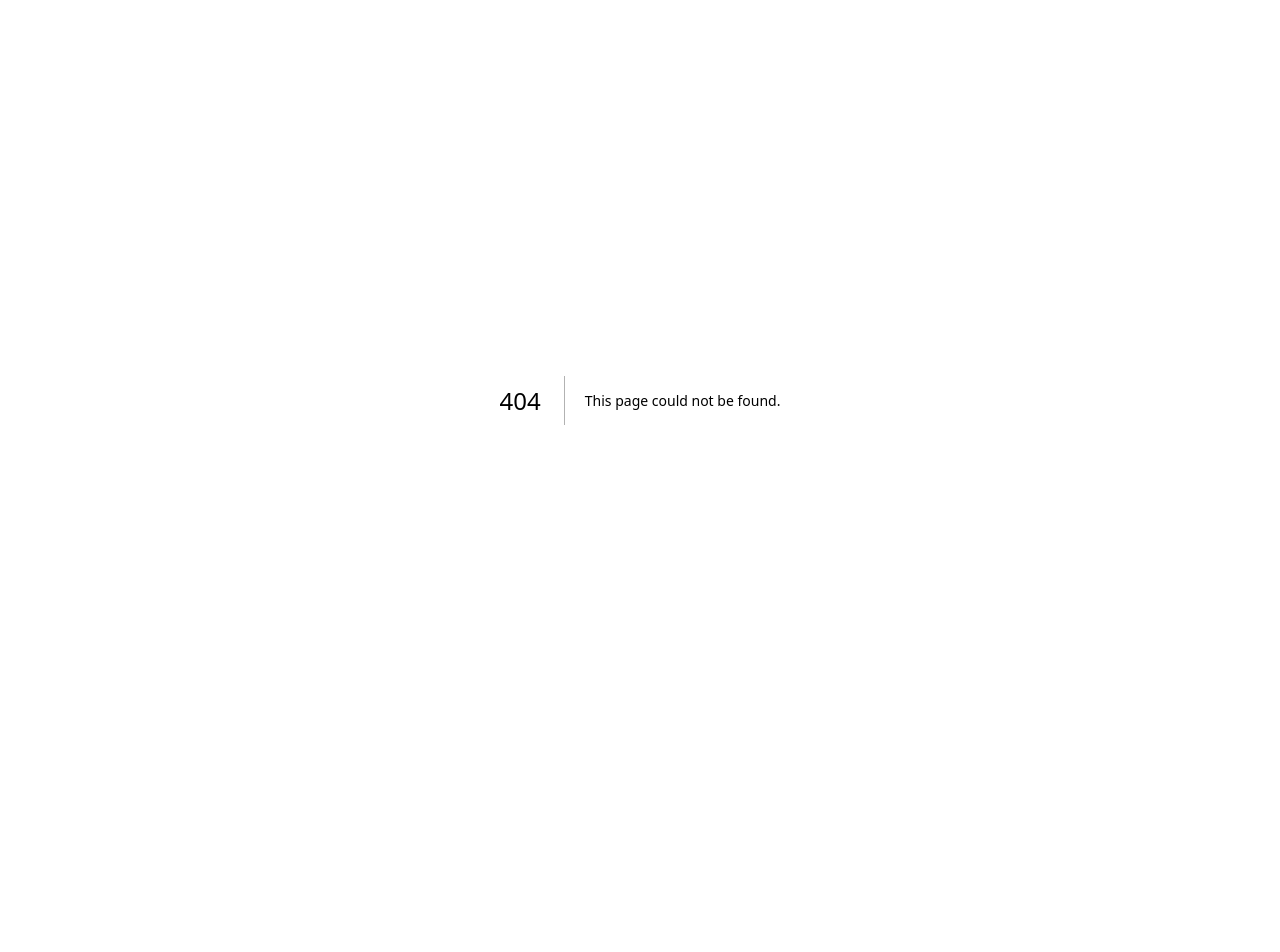
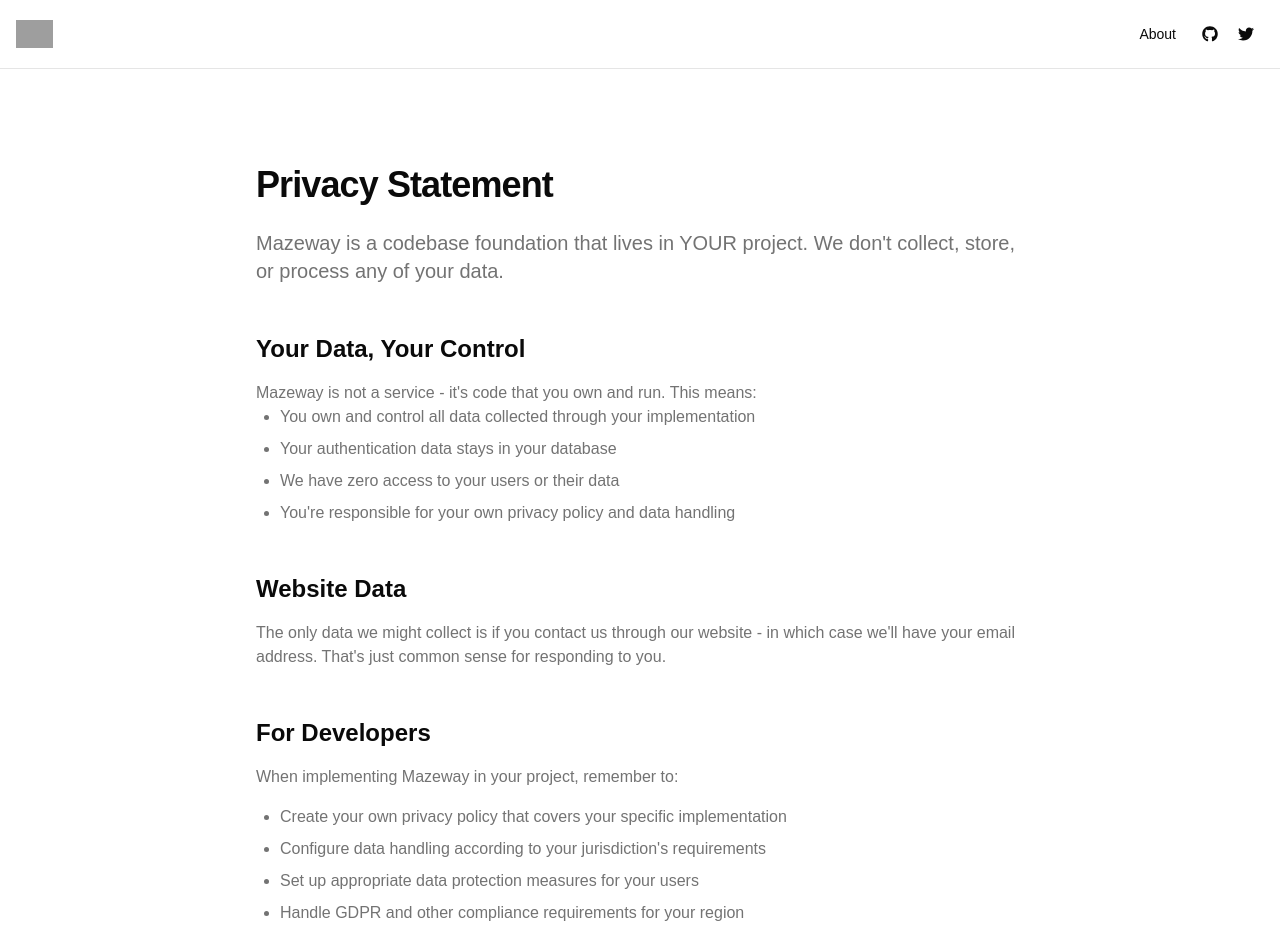
Before and after one commit to mazeincoding/mazeway-www, a Next.js app: page /privacy in a window 1280 px wide. Before the commit this address had no page. Shown: the top 952 px of the page. Before the commit the page ends 800 px from the top, so only its background shows below. Built offline with nearby package versions, Linux system fonts and the light colour scheme; grey boxes are pictures that could not be loaded.

Commit message:
feat: privacy and policy pages

```diff
--- /dev/null
+++ b/src/app/policy/page.tsx
@@ -0,0 +1,120 @@
+import Link from "next/link";
+import { Header } from "@/components/header";
+import { Metadata } from "next";
+
+export const metadata: Metadata = {
+  title: "Terms - Mazeway",
+  description:
+    "Understand the terms of using Mazeway's authentication foundation in your projects.",
+};
+
+export default function PolicyPage() {
+  return (
+    <div className="flex flex-col min-h-screen">
+      <Header />
+      <main className="flex-grow flex flex-col gap-12 py-16 lg:py-24 px-8">
+        <div className="w-full max-w-3xl mx-auto">
+          <h1 className="text-4xl font-bold tracking-tight mb-6">
+            Terms of Use
+          </h1>
+          <div className="prose prose-lg dark:prose-invert">
+            <p className="text-xl text-muted-foreground mb-12">
+              Mazeway is an open-source authentication foundation. These terms
+              outline how you can use, modify, and build upon our codebase.
+            </p>
+
+            <section className="mb-12">
+              <h2 className="text-2xl font-semibold mb-4">License</h2>
+              <p className="text-muted-foreground mb-4">
+                Mazeway is open-source software that you can freely:
+              </p>
+              <ul className="list-disc pl-6 space-y-2 text-muted-foreground">
+                <li>Use in any project (commercial or personal)</li>
+                <li>Modify and customize to your needs</li>
+                <li>Distribute with your applications</li>
+                <li>Fork and improve upon</li>
+              </ul>
+              <p className="text-muted-foreground mt-4">
+                Just like Shadcn UI, the code lives in your project - you own
+                it, you control it.
+              </p>
+            </section>
+
+            <section className="mb-12">
+              <h2 className="text-2xl font-semibold mb-4">No Warranties</h2>
+              <p className="text-muted-foreground mb-4">
+                Important things to understand:
+              </p>
+              <ul className="list-disc pl-6 space-y-2 text-muted-foreground">
+                <li>
+                  The codebase is provided "as is" without warranty of any kind
+                </li>
+                <li>You're responsible for your implementation's security</li>
+                <li>We're not liable for how you use or modify the code</li>
+                <li>No guarantees about fitness for any particular purpose</li>
+              </ul>
+            </section>
+
+            <section className="mb-12">
+              <h2 className="text-2xl font-semibold mb-4">
+                Third-Party Services
+              </h2>
+              <p className="text-muted-foreground mb-4">
+                The foundation integrates with:
+              </p>
+              <ul className="list-disc pl-6 space-y-2 text-muted-foreground">
+                <li>Supabase</li>
+                <li>Resend</li>
+                <li>Upstash Redis</li>
+                <li>Trigger.dev</li>
+              </ul>
+              <p className="text-muted-foreground mt-4">
+                You'll need to comply with their terms when using these services
+                in your implementation. You're free to modify the code to use
+                different services.
+              </p>
+            </section>
+
+            <section className="mb-12">
+              <h2 className="text-2xl font-semibold mb-4">
+                Your Implementation
+              </h2>
+              <p className="text-muted-foreground mb-4">
+                When using Mazeway, you're responsible for:
+              </p>
+              <ul className="list-disc pl-6 space-y-2 text-muted-foreground">
+                <li>Security of your implementation</li>
+                <li>Compliance with laws in your jurisdiction</li>
+                <li>Your own terms of service and privacy policy</li>
+                <li>Keeping dependencies updated</li>
+                <li>Any modifications you make to the code</li>
+              </ul>
+            </section>
+
+            <section className="mb-12">
+              <h2 className="text-2xl font-semibold mb-4">Contributing</h2>
+              <p className="text-muted-foreground">
+                Found a bug? Got an improvement? Contributions are welcome!
+                Check out our GitHub repository for contribution guidelines. By
+                contributing, you agree to license your code under the same
+                terms as Mazeway.
+              </p>
+            </section>
+
+            <section className="mb-12">
+              <h2 className="text-2xl font-semibold mb-4">Questions?</h2>
+              <p className="text-muted-foreground">
+                Need help with implementation or have questions? Check the docs
+                or{" "}
+                <Link href="/contact" className="underline">
+                  reach out
+                </Link>
+                .
+              </p>
+            </section>
+          </div>
+        </div>
+      </main>
+    </div>
+  );
+}
--- /dev/null
+++ b/src/app/privacy/page.tsx
@@ -0,0 +1,96 @@
+import Link from "next/link";
+import { Header } from "@/components/header";
+import { Metadata } from "next";
+
+export const metadata: Metadata = {
+  title: "Privacy - Mazeway",
+  description:
+    "Mazeway's privacy commitment - your authentication system, your data, your responsibility.",
+};
+
+export default function PrivacyPage() {
+  return (
+    <div className="flex flex-col min-h-screen">
+      <Header />
+      <main className="flex-grow flex flex-col gap-12 py-16 lg:py-24 px-8">
+        <div className="w-full max-w-3xl mx-auto">
+          <h1 className="text-4xl font-bold tracking-tight mb-6">
+            Privacy Statement
+          </h1>
+          <div className="prose prose-lg dark:prose-invert">
+            <p className="text-xl text-muted-foreground mb-12">
+              Mazeway is a codebase foundation that lives in YOUR project. We
+              don't collect, store, or process any of your data.
+            </p>
+
+            <section className="mb-12">
+              <h2 className="text-2xl font-semibold mb-4">
+                Your Data, Your Control
+              </h2>
+              <p className="text-muted-foreground">
+                Mazeway is not a service - it's code that you own and run. This
+                means:
+              </p>
+              <ul className="list-disc pl-6 space-y-2 text-muted-foreground">
+                <li>
+                  You own and control all data collected through your
+                  implementation
+                </li>
+                <li>Your authentication data stays in your database</li>
+                <li>We have zero access to your users or their data</li>
+                <li>
+                  You're responsible for your own privacy policy and data
+                  handling
+                </li>
+              </ul>
+            </section>
+
+            <section className="mb-12">
+              <h2 className="text-2xl font-semibold mb-4">Website Data</h2>
+              <p className="text-muted-foreground">
+                The only data we might collect is if you contact us through our
+                website - in which case we'll have your email address. That's
+                just common sense for responding to you.
+              </p>
+            </section>
+
+            <section className="mb-12">
+              <h2 className="text-2xl font-semibold mb-4">For Developers</h2>
+              <p className="text-muted-foreground mb-4">
+                When implementing Mazeway in your project, remember to:
+              </p>
+              <ul className="list-disc pl-6 space-y-2 text-muted-foreground">
+                <li>
+                  Create your own privacy policy that covers your specific
+                  implementation
+                </li>
+                <li>
+                  Configure data handling according to your jurisdiction's
+                  requirements
+                </li>
+                <li>
+                  Set up appropriate data protection measures for your users
+                </li>
+                <li>
+                  Handle GDPR and other compliance requirements for your region
+                </li>
+              </ul>
+            </section>
+
+            <section className="mb-12">
+              <h2 className="text-2xl font-semibold mb-4">Contact</h2>
+              <p className="text-muted-foreground">
+                Questions about implementing privacy features in your Mazeway
+                setup? Check out our docs or{" "}
+                <Link href="/contact" className="underline">
+                  get in touch
+                </Link>
+                .
+              </p>
+            </section>
+          </div>
+        </div>
+      </main>
+    </div>
+  );
+}
```
